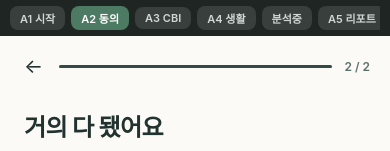
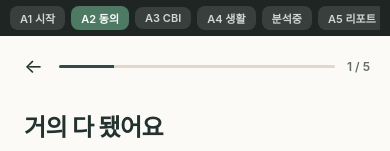
Before and after one commit to 2026Ganzi-Thon/2026_GANZITHON_TEAM_12_FE, a React Native app in the folder mobile/: screen / in a window 390 px wide. Shown: the top 151 px of the page. Built offline with nearby package versions, Linux system fonts and the light colour scheme.

Commit message:
fix(onboarding): 동의 화면 스타일 속성 오타 수정 및 진행 단계 표기 통일 - agreeAllSubtitle 스타일 내 foweight 오타를 fontWeight로 수정 - 상단 진행률 바 및 단계 표기를 온보딩 5단계 흐름에 맞춰 1 / 5 (20%)로 통일

```diff
--- a/mobile/src/screens/onboarding/ProfileConsentScreen.js
+++ b/mobile/src/screens/onboarding/ProfileConsentScreen.js
@@ -137,9 +137,9 @@ export default function ProfileConsentScreen({ userEmail, initialNickname, onCom
           <Text style={styles.backArrow}>←</Text>
         </TouchableOpacity>
         <View style={styles.progressTrack}>
-          <View style={[styles.progressFill, { width: '100%' }]} />
-        </View>
-        <Text style={styles.stepIndicator}>2 / 2</Text>
+        <View style={[styles.progressFill, { width: '20%' }]} />
+      </View>
+      <Text style={styles.stepIndicator}>1 / 5</Text>
       </View>
 
       <ScrollView contentContainerStyle={styles.scrollContent} showsVerticalScrollIndicator={false}>
@@ -444,7 +444,7 @@ const styles = StyleSheet.create({
   },
   agreeAllSubtitle: {
     fontSize: 12,
-    foweight: '400',
+    fontWeight: '400',
     color: Colors.textSecondary,
     marginTop: 2,
   },
```
